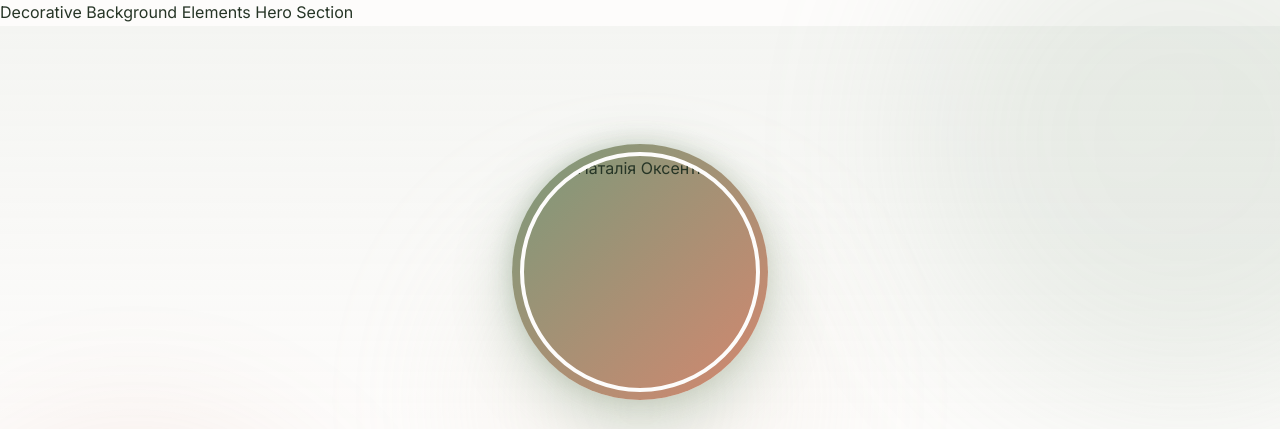
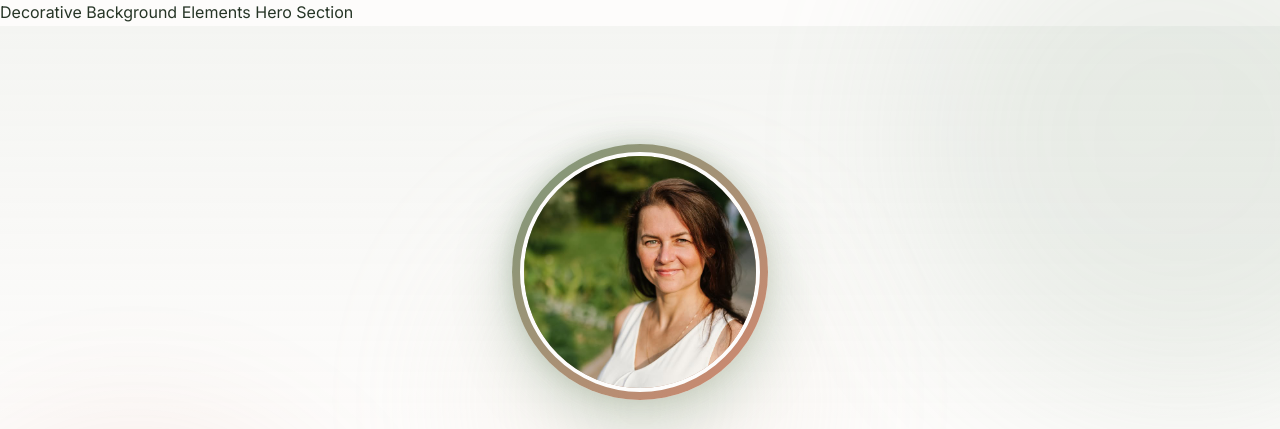
Before and after one commit to oksesaneka22/nataliia, a plain HTML site: page index.html in a window 1280 px wide. Shown: the top 429 px of the page. Drawn offline with nearby package versions, Linux system fonts and the light colour scheme.

Commit message:
Update index.html

```diff
--- a/index.html
+++ b/index.html
@@ -24,7 +24,7 @@
         <div class="profile-photo-wrapper">
           <div class="profile-photo-border">
             <img
-              src="professional-female-psychotherapist-portrait-warm-.jpg"
+              src="photo.jpg"
               alt="Наталія Оксентюк"
               class="profile-photo"
             >
```
